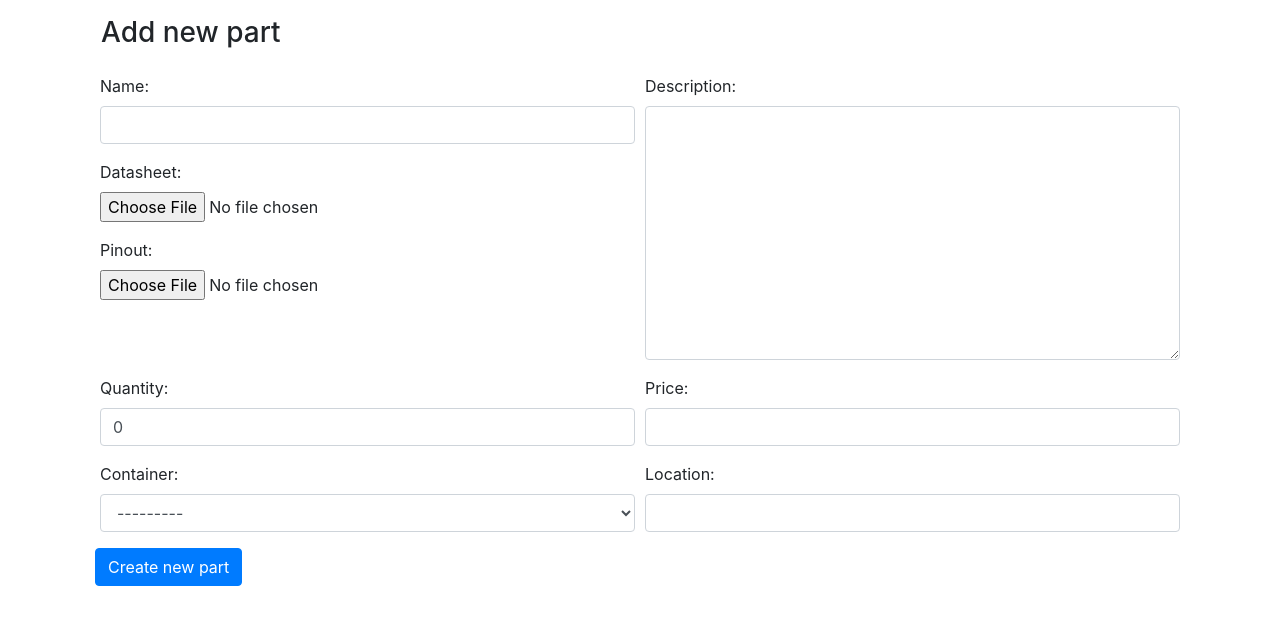
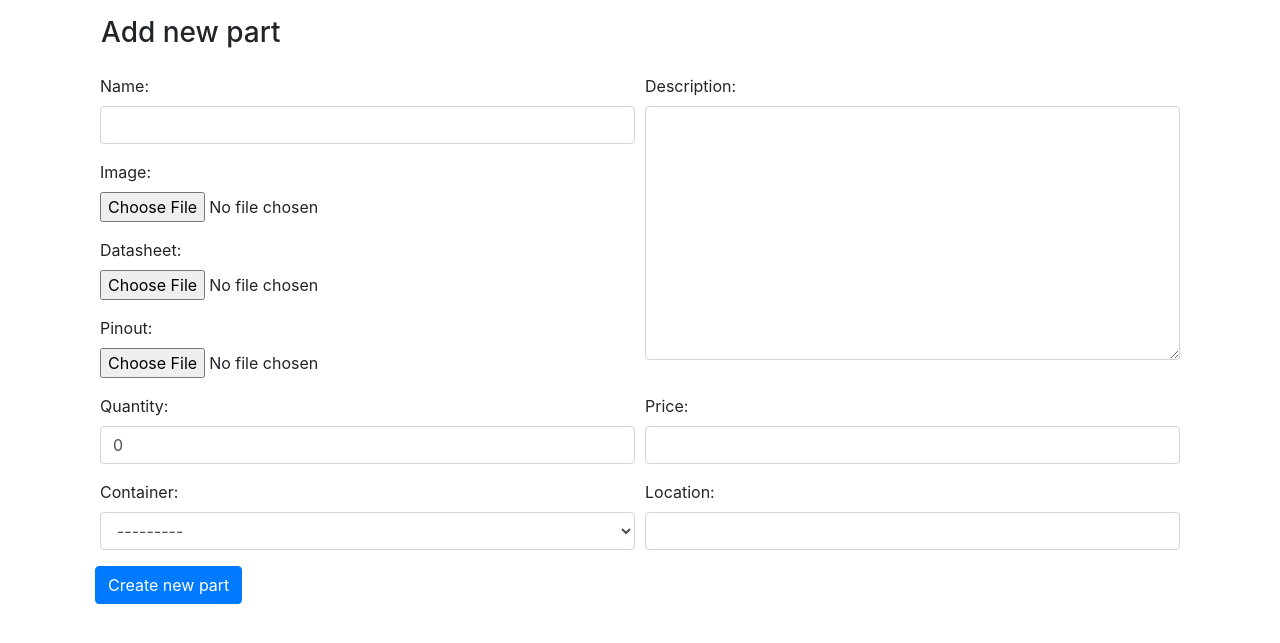
Before and after one commit to kobus-v-schoor/parts-ware, a Django app: page /add_part/ in a window 1280 px wide. Shown: the part 56-699 px from the top of the page. Run offline with Django 3.2, Linux system fonts and the light colour scheme; the visitor is signed in with stand-in values (Sample User, id 1); data that the repository does not hold is empty; some libraries are stand-ins or nearby versions.

Commit message:
add image to form

```diff
--- a/partsware/parts/forms.py
+++ b/partsware/parts/forms.py
@@ -28,7 +28,7 @@ class ContainerForm(ModelForm):
 class PartForm(ModelForm):
     class Meta:
         model = Part
-        fields = ['name', 'description', 'datasheet', 'pinout', 'quantity',
+        fields = ['name', 'image', 'description', 'datasheet', 'pinout', 'quantity',
                   'price', 'container', 'location']
 
     def clean_container(self):
--- a/partsware/parts/templates/parts/part.html
+++ b/partsware/parts/templates/parts/part.html
@@ -32,6 +32,7 @@ Edit part
         <div class="form-row">
             <div class="col">
                 {% form_input form.name %}
+                {% form_input form.image %}
                 {% form_input form.datasheet %}
                 {% form_input form.pinout %}
             </div>
```
